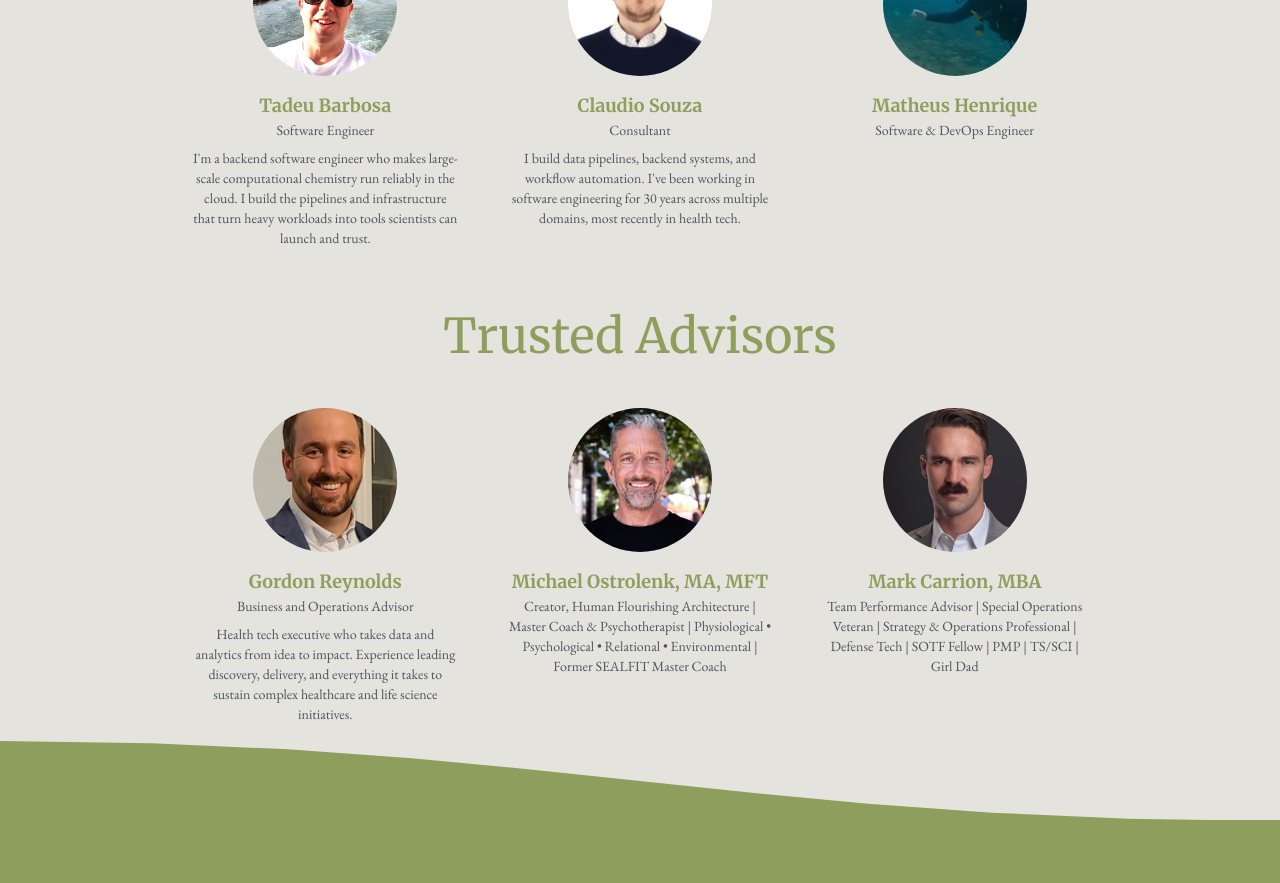
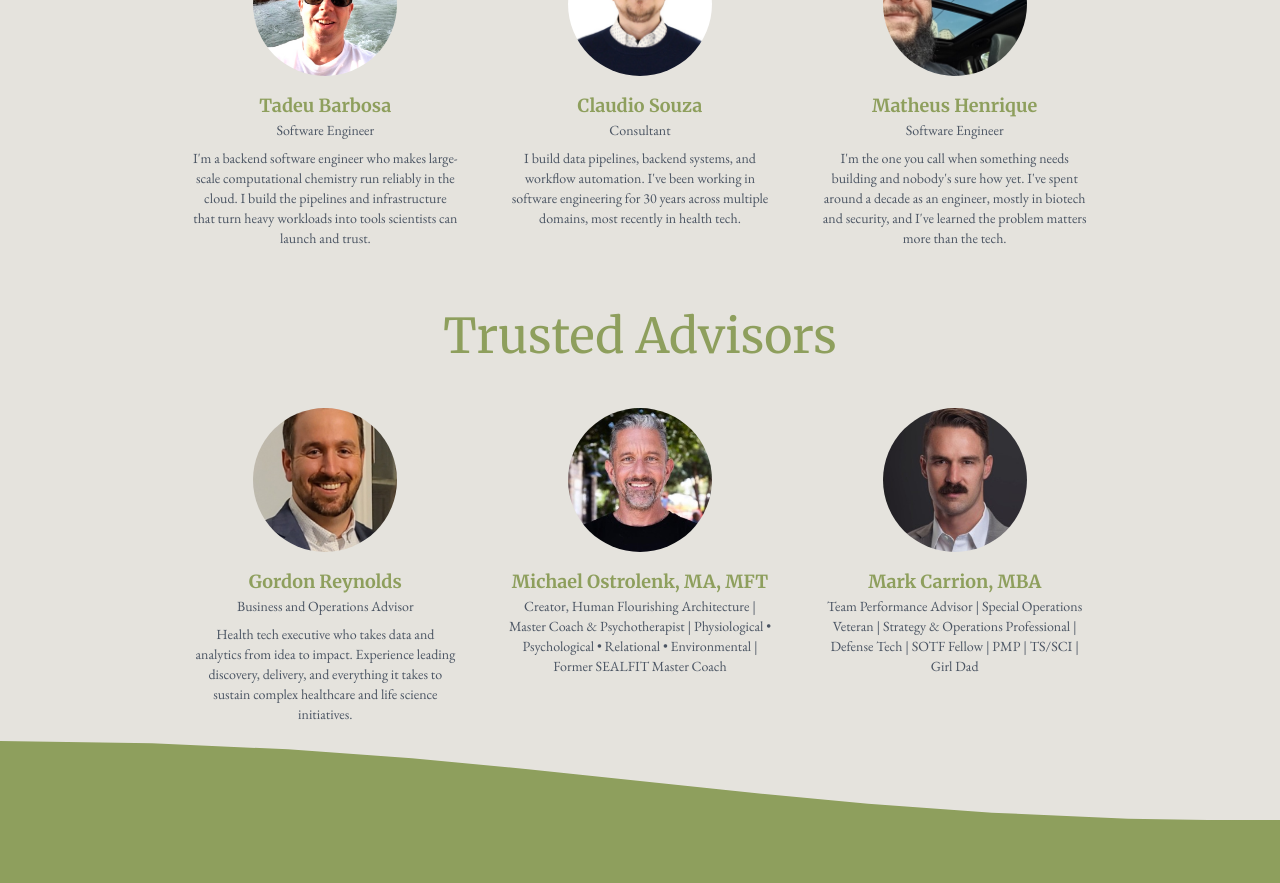
Before and after one commit to bithippie/bithippie.github.io, a Next.js app: page /team in a window 1280 px wide. Shown: the part 1400-2283 px from the top of the page. Built offline with nearby package versions, Linux system fonts and the light colour scheme.

Commit message:
feat(team): Matheus's title, focus and photo from his form response
Software Engineer, with the focus blurb and the photo he submitted
(consent given), EXIF-stripped and cropped square at 600px.

```diff
--- a/components/sections/team.js
+++ b/components/sections/team.js
@@ -75,9 +75,10 @@ export default function Team({ backgroundColor }) {
     {
       name: "Matheus Henrique",
       image: "/assets/images/team/matheus.jpeg",
-      title: "Software & DevOps Engineer",
+      title: "Software Engineer",
       linkedin: "https://www.linkedin.com/in/eng-matheus-henrique/",
-      focus: "",
+      focus:
+        "I'm the one you call when something needs building and nobody's sure how yet. I've spent around a decade as an engineer, mostly in biotech and security, and I've learned the problem matters more than the tech.",
     },
   ];
 
```
Also changed, not shown: public/assets/images/team/matheus.jpeg.
